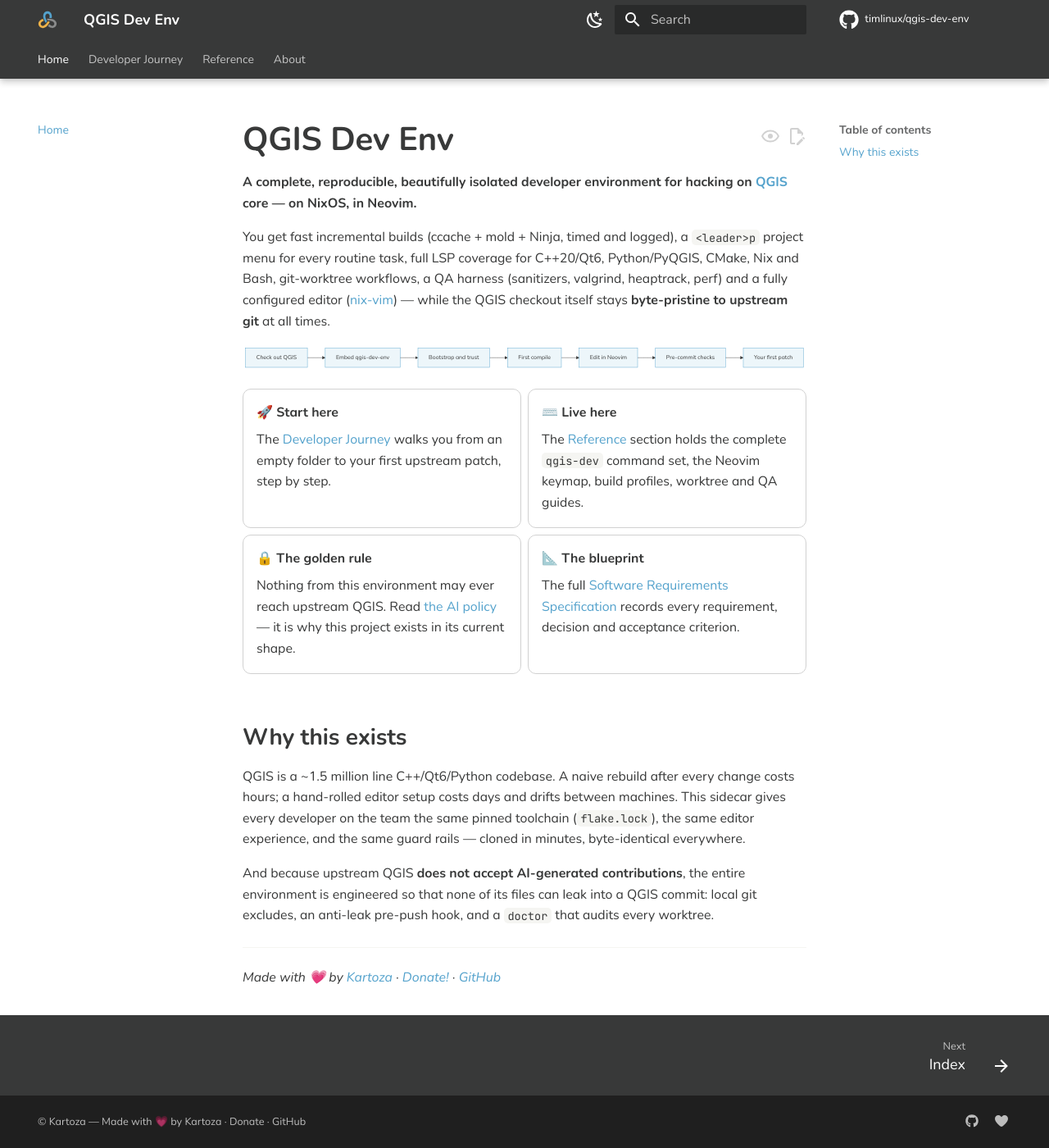
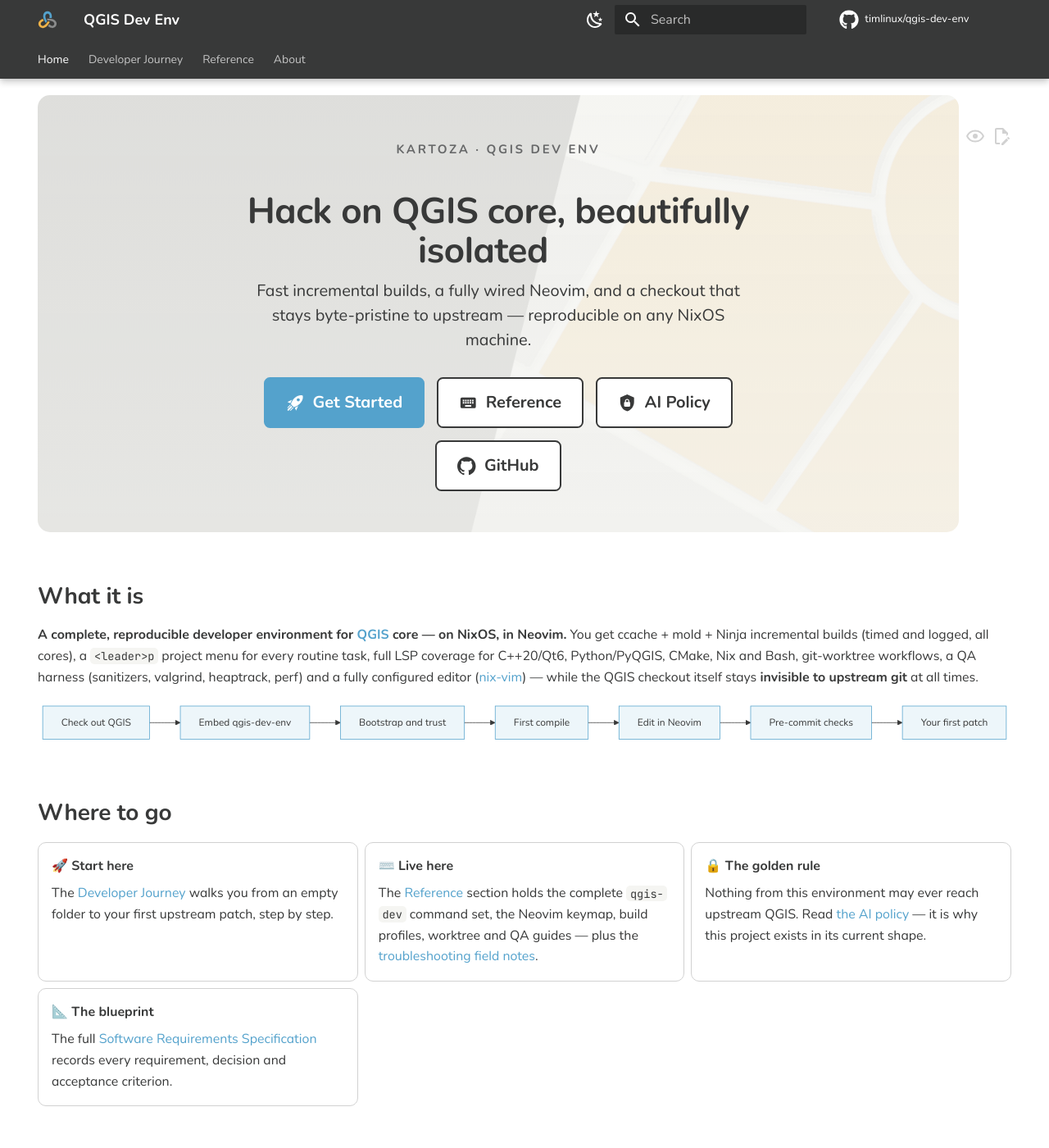
Before and after one commit to vikineema/qgis-dev-env, an MkDocs documentation site: the page built from docs/index.md, in a window 1280 px wide and 1400 px high. Shown: the whole window at 82% size. Built offline with MkDocs 1.6.1 and Material for MkDocs 9.7.7, drawn with Linux system fonts in a browser that asks for light colours; comment, search, counter and statistics services are not loaded.

Commit message:
docs: Kartoza hero landing page with motif and calls to action
Replicate the InfrastructureMapper front page properly: kz-hero with
the slant-title motif background, eyebrow, headline and CTA buttons
(Get Started / Reference / AI Policy / GitHub); nav+toc hidden on the
landing page. PDF transform learns per-page front-matter stripping,
icon-token and CTA-attribute removal.

````diff
--- a/docs/index.md
+++ b/docs/index.md
@@ -1,19 +1,39 @@
-<!--
-SPDX-FileCopyrightText: 2026 Kartoza (Pty) Ltd <tim@kartoza.com>
-SPDX-License-Identifier: MIT
--->
+---
+hide:
+  - navigation
+  - toc
+---
+<!-- SPDX-FileCopyrightText: 2026 Kartoza (Pty) Ltd <tim@kartoza.com> -->
+<!-- SPDX-License-Identifier: MIT -->
 
-# QGIS Dev Env
+<div class="kz-hero" markdown>
 
-**A complete, reproducible, beautifully isolated developer environment for
-hacking on [QGIS](https://qgis.org) core — on NixOS, in Neovim.**
+<span class="kz-eyebrow">KARTOZA · QGIS DEV ENV</span>
 
-You get fast incremental builds (ccache + mold + Ninja, timed and logged),
-a `<leader>p` project menu for every routine task, full LSP coverage for
+# Hack on QGIS core, beautifully isolated
+
+Fast incremental builds, a fully wired Neovim, and a checkout that stays
+byte-pristine to upstream — reproducible on any NixOS machine.
+
+<div class="kz-cta" markdown>
+[:material-rocket-launch: Get Started](getting-started/index.md){ .kz-cta__primary }
+[:material-keyboard: Reference](reference/index.md){ .kz-cta__secondary }
+[:material-shield-lock: AI Policy](about/ai-policy.md){ .kz-cta__secondary }
+[:simple-github: GitHub](https://github.com/timlinux/qgis-dev-env){ .kz-cta__secondary }
+</div>
+
+</div>
+
+## What it is
+
+**A complete, reproducible developer environment for
+[QGIS](https://qgis.org) core — on NixOS, in Neovim.** You get ccache +
+mold + Ninja incremental builds (timed and logged, all cores), a
+`<leader>p` project menu for every routine task, full LSP coverage for
 C++20/Qt6, Python/PyQGIS, CMake, Nix and Bash, git-worktree workflows, a
 QA harness (sanitizers, valgrind, heaptrack, perf) and a fully configured
 editor ([nix-vim](https://github.com/timlinux/nix-vim)) — while the QGIS
-checkout itself stays **byte-pristine to upstream git** at all times.
+checkout itself stays **invisible to upstream git** at all times.
 
 ```mermaid
 graph LR
@@ -24,6 +44,8 @@ graph LR
     E --> F[Pre-commit checks]
     F --> G[Your first patch]
 ```
+
+## Where to go
 
 <div class="grid cards" markdown>
 
@@ -36,7 +58,7 @@ graph LR
 
     The [Reference](reference/index.md) section holds the complete
     `qgis-dev` command set, the Neovim keymap, build profiles, worktree
-    and QA guides.
+    and QA guides — plus the [troubleshooting field notes](reference/troubleshooting.md).
 
 - **🔒 The golden rule**
 
````
Also changed, not shown: docs/assets/brand/kartoza-motif.png (added), docs/assets/brand/slant-divider-background.png (added), docs/assets/brand/slant-title-background.png (added), 1 other file.
